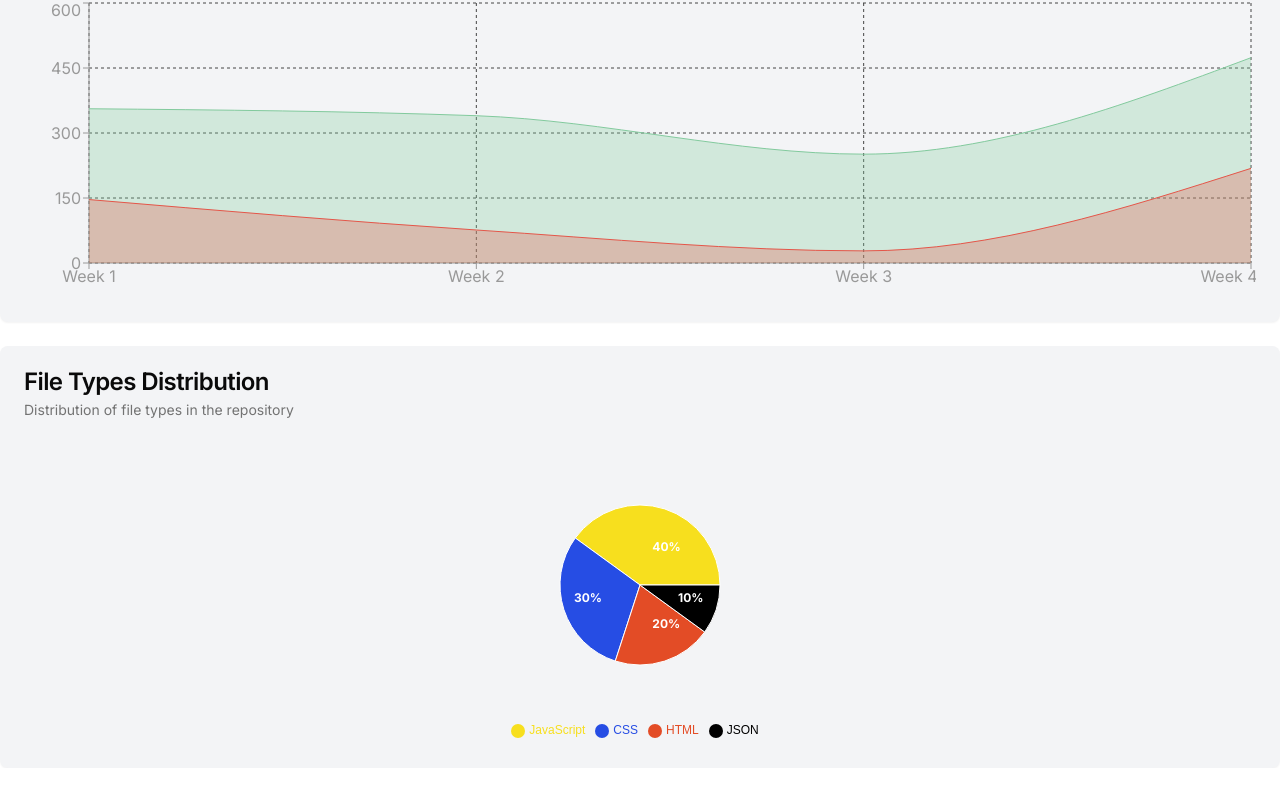
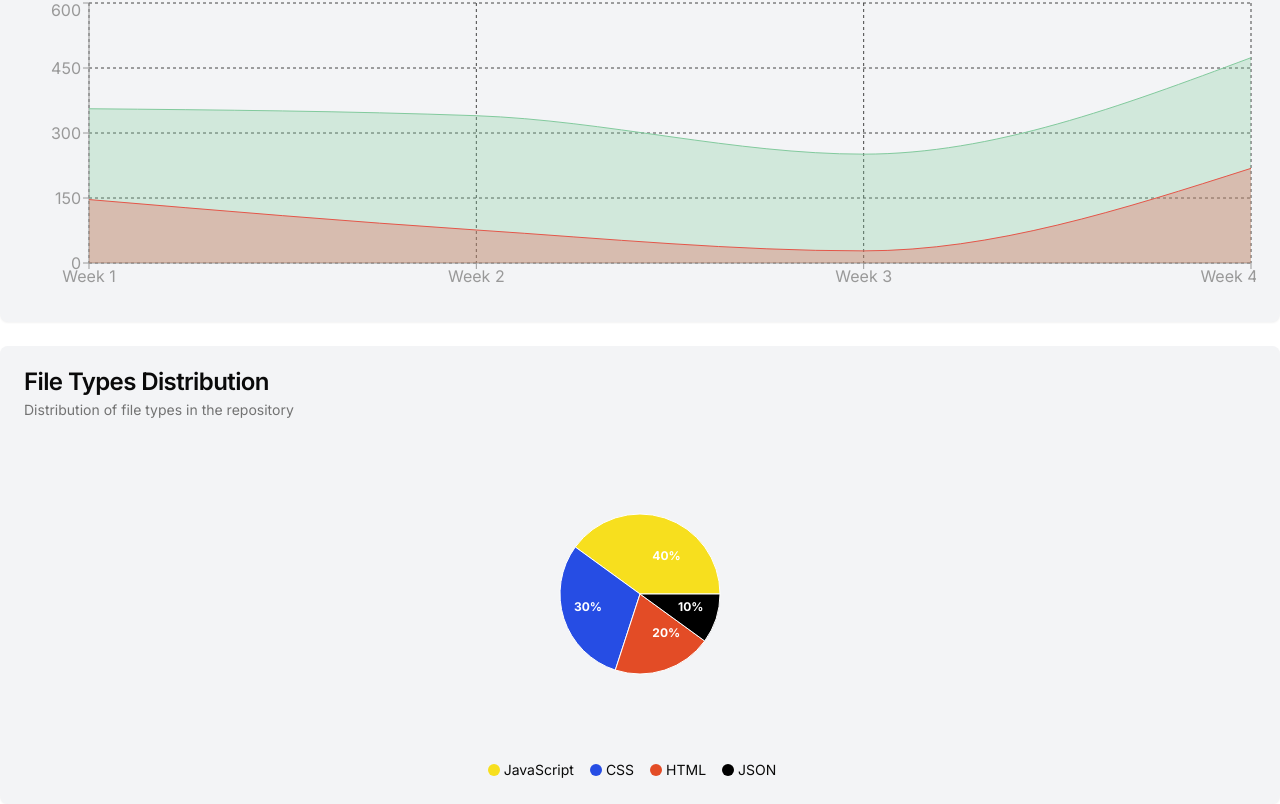
Before and after one commit to AazimFarooq/GitHub-Repository-Analyser, a Next.js app: page /analytics in a window 1280 px wide. Shown: the part 512-1316 px from the top of the page. Before the commit the page ends 1280 px from the top, so only its background shows below. Built offline with nearby package versions, Linux system fonts and the light colour scheme.

Commit message:
Added a legend below the pie chart.

```diff
--- a/app/analytics/page.tsx
+++ b/app/analytics/page.tsx
@@ -14,7 +14,6 @@ import {
   PieChart,
   Pie,
   Cell,
-  Legend,
 } from "recharts"
 
 const AnalyticsDashboard = () => {
@@ -256,9 +255,16 @@ const AnalyticsDashboard = () => {
                 contentStyle={{ background: "#333", color: "#fff", borderRadius: "4px" }}
                 itemStyle={{ color: "#fff" }}
               />
-              <Legend wrapperStyle={{ fontFamily: "sans-serif", fontSize: "12px", color: "#fff" }} />
             </PieChart>
           </ResponsiveContainer>
+          <div className="flex justify-center mt-4">
+            {fileTypeData.map((entry, index) => (
+              <div key={index} className="flex items-center mr-4">
+                <div className="w-3 h-3 rounded-full mr-1" style={{ backgroundColor: entry.color }} />
+                <span className="text-sm">{entry.name}</span>
+              </div>
+            ))}
+          </div>
         </CardContent>
       </Card>
     </div>
```
